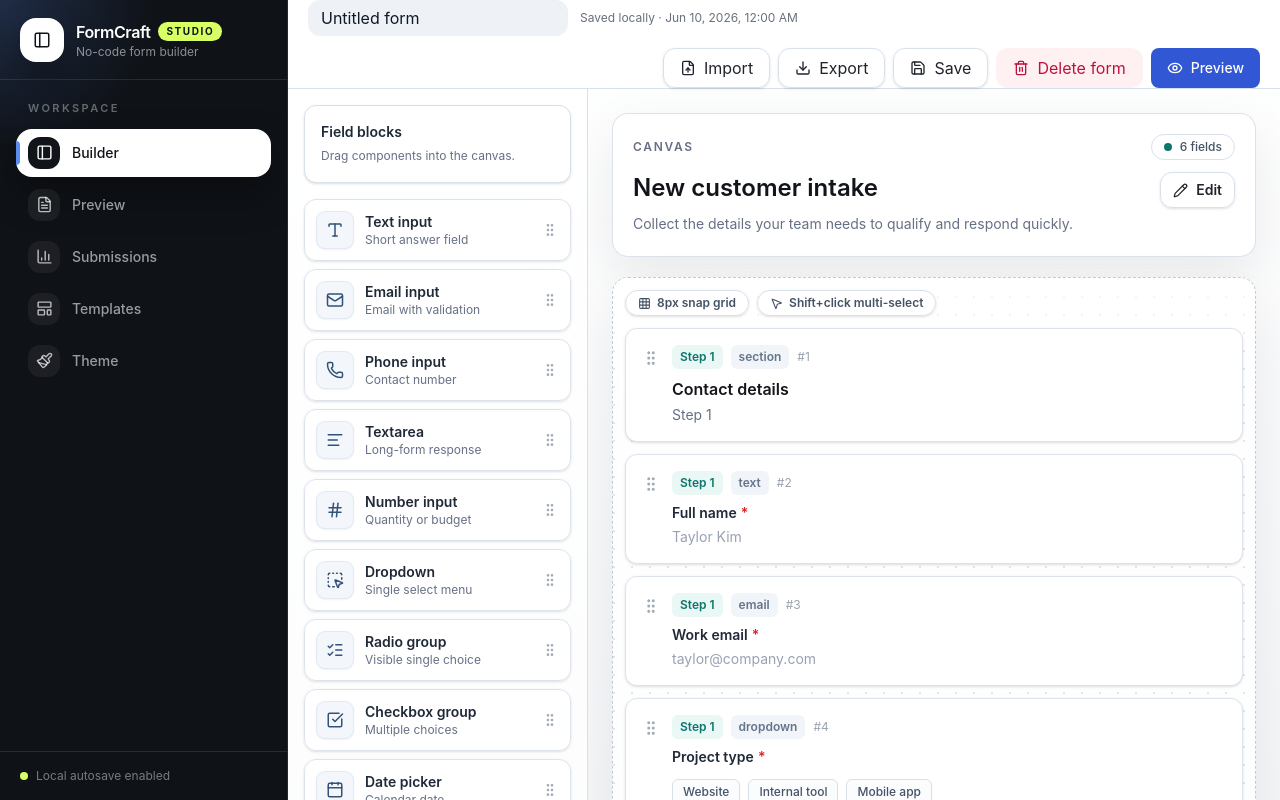
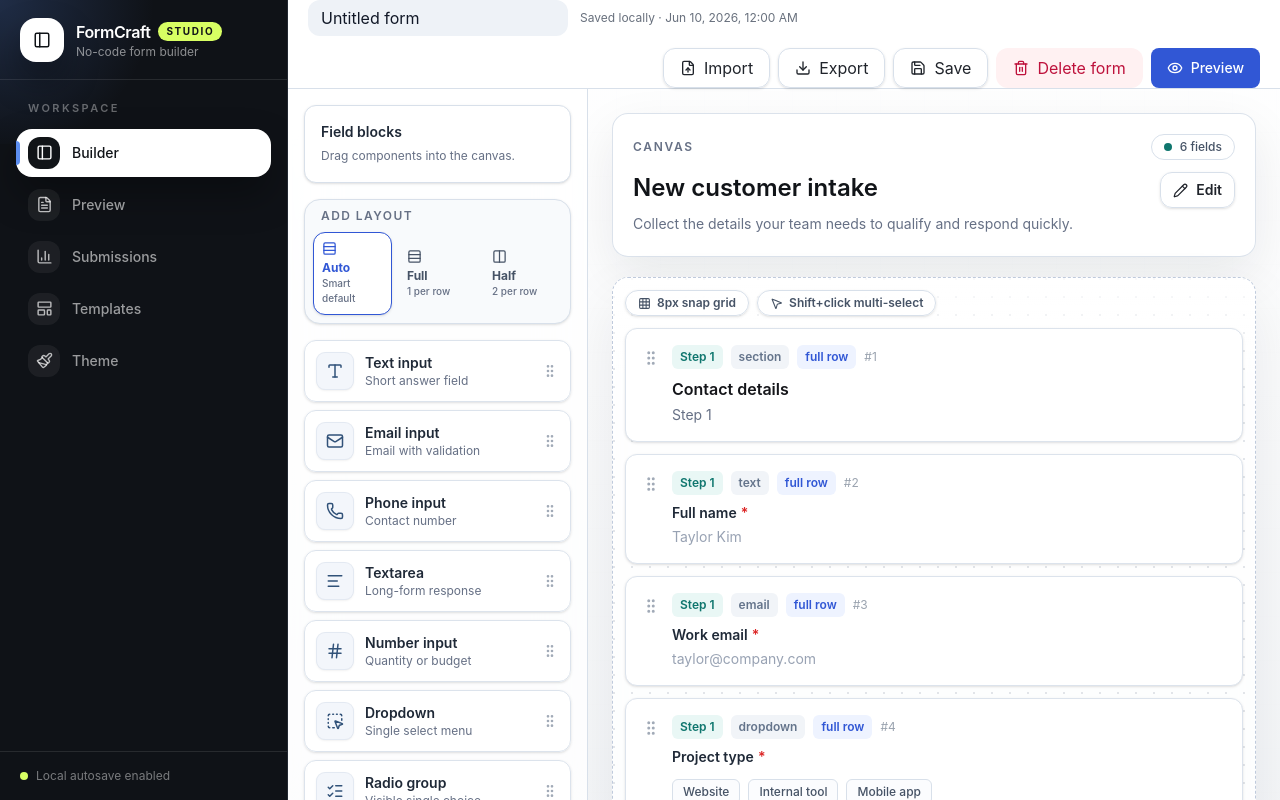
Before and after one commit to OmKhandale05/formcraft, a Next.js app: page /builder in a window 1280 px wide. Built offline with nearby package versions, Linux system fonts and the light colour scheme.

Commit message:
feat(builder): add field layout controls

```diff
--- a/src/app/builder/page.tsx
+++ b/src/app/builder/page.tsx
@@ -16,7 +16,7 @@ import { exportHtml, exportReactComponent, exportTypescriptType, exportZodSchema
 import { createField } from "@/lib/field-catalog";
 import { downloadFile, formatTimestamp, slugify } from "@/lib/utils";
 import { useFormStore } from "@/store/form-store";
-import type { FieldType, FormSchema } from "@/types/form";
+import type { FieldLayoutPreference, FieldType, FormSchema } from "@/types/form";
 
 const exportOptions = [
   { label: "Form JSON", description: "Reusable FormCraft schema", extension: "json" },
@@ -55,7 +55,7 @@ export default function BuilderPage() {
 
     if (active.data.current?.source === "catalog") {
       const targetIndex = form.fields.findIndex((field) => field.id === over.id);
-      addField(createField(active.data.current.type as FieldType), targetIndex >= 0 ? targetIndex : undefined);
+      addField(createField(active.data.current.type as FieldType, active.data.current.layoutPreference as FieldLayoutPreference), targetIndex >= 0 ? targetIndex : undefined);
       return;
     }
 
--- a/src/components/builder/canvas.tsx
+++ b/src/components/builder/canvas.tsx
@@ -5,8 +5,9 @@ import { SortableContext, useSortable, verticalListSortingStrategy } from "@dnd-
 import { CSS } from "@dnd-kit/utilities";
 import Link from "next/link";
 import type { MouseEvent } from "react";
-import { Copy, GripVertical, Grid3X3, Layers3, MousePointer2, Pencil, Trash2 } from "lucide-react";
+import { Columns2, Copy, GripVertical, Grid3X3, Layers3, MousePointer2, Pencil, Rows3, Trash2 } from "lucide-react";
 import { Button } from "@/components/ui/button";
+import { fullWidthOnlyFieldTypes } from "@/lib/field-catalog";
 import { cn } from "@/lib/utils";
 import { useFormStore } from "@/store/form-store";
 import type { FormField } from "@/types/form";
@@ -80,7 +81,7 @@ export function BuilderCanvas() {
                 </p>
               </div>
             ) : (
-              <div className="relative z-10 grid gap-3">
+              <div className="relative z-10 grid gap-3 sm:grid-cols-2">
                 {form.fields.map((field, index) => (
                   <CanvasField key={field.id} field={field} index={index} />
                 ))}
@@ -101,6 +102,7 @@ function CanvasField({ field, index }: { field: FormField; index: number }) {
   const duplicateField = useFormStore((state) => state.duplicateField);
   const deleteField = useFormStore((state) => state.deleteField);
   const selected = selectedFieldId === field.id || selectedFieldIds.includes(field.id);
+  const layout = field.layout ?? "full";
   const { attributes, listeners, setNodeRef, transform, transition, isDragging } = useSortable({ id: field.id });
   const handleSelect = (event: MouseEvent<HTMLDivElement>) => {
     if (event.shiftKey) {
@@ -118,6 +120,7 @@ function CanvasField({ field, index }: { field: FormField; index: number }) {
       style={{ transform: CSS.Transform.toString(transform), transition }}
       className={cn(
         "group card-hover relative cursor-grab rounded-xl border bg-white p-4 shadow-sm active:cursor-grabbing",
+        layout === "half" ? "sm:col-span-1" : "sm:col-span-2",
         selected ? "border-[#3157d5] ring-4 ring-[#3157d5]/10" : "border-[#dce3ec] hover:border-[#bfcadc]",
         isDragging && "opacity-50"
       )}
@@ -139,6 +142,7 @@ function CanvasField({ field, index }: { field: FormField; index: number }) {
           <div className="mb-2 flex flex-wrap items-center gap-2">
             <span className="rounded-md bg-[#e9f7f5] px-2 py-1 text-xs font-semibold text-[#0f766e]">Step {field.step ?? 1}</span>
             <span className="rounded-md bg-[#f1f4f8] px-2 py-1 text-xs font-semibold text-[#64748b]">{field.type}</span>
+            <span className="rounded-md bg-[#eef3ff] px-2 py-1 text-xs font-semibold text-[#3157d5]">{layout === "half" ? "1/2 row" : "full row"}</span>
             <span className="text-xs text-[#9aa3af]">#{index + 1}</span>
           </div>
           {field.type === "divider" ? (
@@ -186,11 +190,16 @@ function BulkSelectionToolbar() {
   const duplicateSelectedFields = useFormStore((state) => state.duplicateSelectedFields);
   const deleteSelectedFields = useFormStore((state) => state.deleteSelectedFields);
   const updateSelectedFields = useFormStore((state) => state.updateSelectedFields);
+  const updateField = useFormStore((state) => state.updateField);
   const selectedFields = form.fields.filter((field) => selectedFieldIds.includes(field.id));
 
   if (selectedFields.length < 2) return null;
 
   const allRequired = selectedFields.every((field) => field.required);
+  const selectedFieldsWithHalfLayout = selectedFields.filter((field) => !fullWidthOnlyFieldTypes.includes(field.type));
+  const updateHalfLayout = () => {
+    selectedFieldsWithHalfLayout.forEach((field) => updateField(field.id, { layout: "half" }));
+  };
 
   return (
     <div className="relative z-20 mb-3 flex flex-wrap items-center gap-2 rounded-2xl border border-[#c8d4e4] bg-white/95 p-2 shadow-[0_18px_45px_rgba(17,24,39,0.14)] backdrop-blur">
@@ -206,6 +215,14 @@ function BulkSelectionToolbar() {
       <Button type="button" size="sm" variant="secondary" onClick={() => updateSelectedFields({ required: !allRequired })}>
         {allRequired ? "Make optional" : "Mark required"}
       </Button>
+      <Button type="button" size="sm" variant="secondary" onClick={() => updateSelectedFields({ layout: "full" })}>
+        <Rows3 size={15} />
+        Full row
+      </Button>
+      <Button type="button" size="sm" variant="secondary" onClick={updateHalfLayout} disabled={selectedFieldsWithHalfLayout.length === 0}>
+        <Columns2 size={15} />
+        Two columns
+      </Button>
       <Button type="button" size="sm" variant="secondary" onClick={() => updateSelectedFields({ step: 1 })}>
         Step 1
       </Button>
--- a/src/components/builder/field-sidebar.tsx
+++ b/src/components/builder/field-sidebar.tsx
@@ -1,32 +1,72 @@
 "use client";
 
 import { useDraggable } from "@dnd-kit/core";
-import { GripVertical } from "lucide-react";
+import { Columns2, GripVertical, Rows3 } from "lucide-react";
+import { useState } from "react";
 import { fieldCatalog } from "@/lib/field-catalog";
-import type { FieldType } from "@/types/form";
+import { cn } from "@/lib/utils";
+import type { FieldLayoutPreference, FieldType } from "@/types/form";
+
+const layoutOptions: Array<{
+  value: FieldLayoutPreference;
+  label: string;
+  description: string;
+  icon: typeof Rows3;
+}> = [
+  { value: "auto", label: "Auto", description: "Smart default", icon: Rows3 },
+  { value: "full", label: "Full", description: "1 per row", icon: Rows3 },
+  { value: "half", label: "Half", description: "2 per row", icon: Columns2 }
+];
 
 export function FieldSidebar() {
+  const [layoutPreference, setLayoutPreference] = useState<FieldLayoutPreference>("auto");
+
   return (
     <div className="formcraft-scrollbar h-full overflow-y-auto border-r border-[#d8e0ea] bg-white/74 p-4 backdrop-blur-xl">
       <div className="mb-4 rounded-xl border border-[#d8e0ea] bg-white p-4 shadow-sm">
         <p className="text-sm font-semibold text-[#1f2937]">Field blocks</p>
         <p className="mt-1 text-xs leading-5 text-[#667085]">Drag components into the canvas.</p>
       </div>
+      <div className="mb-4 rounded-2xl border border-[#d8e0ea] bg-[#f8fafc] p-2 shadow-sm">
+        <p className="px-2 pb-2 text-xs font-semibold uppercase tracking-[0.12em] text-[#667085]">Add layout</p>
+        <div className="grid grid-cols-3 gap-1.5">
+          {layoutOptions.map((option) => {
+            const Icon = option.icon;
+            const active = layoutPreference === option.value;
+
+            return (
+              <button
+                key={option.value}
+                type="button"
+                className={cn(
+                  "rounded-xl border px-2 py-2 text-left transition",
+                  active ? "border-[#3157d5] bg-white text-[#3157d5] shadow-sm" : "border-transparent text-[#465366] hover:bg-white"
+                )}
+                onClick={() => setLayoutPreference(option.value)}
+              >
+                <Icon size={15} />
+                <span className="mt-1 block text-xs font-bold">{option.label}</span>
+                <span className="block text-[10px] font-medium text-[#667085]">{option.description}</span>
+              </button>
+            );
+          })}
+        </div>
+      </div>
       <div className="grid gap-2">
         {fieldCatalog.map((field) => (
-          <DraggableField key={field.type} type={field.type} />
+          <DraggableField key={field.type} type={field.type} layoutPreference={layoutPreference} />
         ))}
       </div>
     </div>
   );
 }
 
-function DraggableField({ type }: { type: FieldType }) {
+function DraggableField({ type, layoutPreference }: { type: FieldType; layoutPreference: FieldLayoutPreference }) {
   const field = fieldCatalog.find((item) => item.type === type)!;
   const Icon = field.icon;
   const { attributes, listeners, setNodeRef, transform, isDragging } = useDraggable({
     id: `catalog-${type}`,
-    data: { source: "catalog", type }
+    data: { source: "catalog", type, layoutPreference }
   });
 
   return (
--- a/src/components/builder/settings-panel.tsx
+++ b/src/components/builder/settings-panel.tsx
@@ -4,7 +4,7 @@ import { Copy, Trash2 } from "lucide-react";
 import { Button } from "@/components/ui/button";
 import { CurrencySelect } from "@/components/ui/currency-select";
 import { Input, Label, Select, Textarea } from "@/components/ui/input";
-import { fieldCatalog } from "@/lib/field-catalog";
+import { fieldCatalog, fullWidthOnlyFieldTypes } from "@/lib/field-catalog";
 import { useFormStore } from "@/store/form-store";
 import type { FieldType, FormField, ValidationRule } from "@/types/form";
 
@@ -40,6 +40,7 @@ function normalizeFieldTypeChange(field: FormField, nextType: FieldType): Partia
     type: nextType,
     placeholder: supportsPlaceholder ? field.placeholder || "Enter response" : undefined,
     required: supportsRequired ? Boolean(field.required) : false,
+    layout: fullWidthOnlyFieldTypes.includes(nextType) ? "full" : field.layout ?? "full",
     options: usesOptions ? field.options?.length ? field.options : ["Option one", "Option two", "Option three"] : undefined,
     validation: supportsValidation ? nextValidation : {},
     settings: {
@@ -137,6 +138,39 @@ export function FieldSettingsPanel() {
             </label>
           )}
         </div>
+        {!["hidden"].includes(field.type) && (
+          <div className="rounded-2xl border border-[#d8e0ea] bg-white/78 p-4 shadow-sm">
+            <Label htmlFor="field-layout">Layout</Label>
+            <div className="mt-3 grid grid-cols-2 gap-2">
+              <button
+                type="button"
+                className={`rounded-xl border px-3 py-2 text-left text-sm font-semibold transition ${
+                  (field.layout ?? "full") === "full"
+                    ? "border-[#3157d5] bg-[#eef3ff] text-[#3157d5]"
+                    : "border-[#d8e0ea] bg-white text-[#465366] hover:border-[#bfcadc]"
+                }`}
+                onClick={() => updateField(field.id, { layout: "full" })}
+              >
+                <span className="block">Single row</span>
+                <span className="mt-1 block text-xs font-medium text-[#667085]">1 field per row</span>
+              </button>
+              <button
+                type="button"
+                disabled={fullWidthOnlyFieldTypes.includes(field.type)}
+                className={`rounded-xl border px-3 py-2 text-left text-sm font-semibold transition disabled:cursor-not-allowed disabled:opacity-50 ${
+                  field.layout === "half"
+                    ? "border-[#3157d5] bg-[#eef3ff] text-[#3157d5]"
+                    : "border-[#d8e0ea] bg-white text-[#465366] hover:border-[#bfcadc]"
+                }`}
+                onClick={() => updateField(field.id, { layout: "half" })}
+              >
+                <span className="block">Two columns</span>
+                <span className="mt-1 block text-xs font-medium text-[#667085]">2 fields in 1 row</span>
+              </button>
+            </div>
+            {fullWidthOnlyFieldTypes.includes(field.type) && <p className="mt-2 text-xs text-[#667085]">This field type stays full-width for readability.</p>}
+          </div>
+        )}
         {hasOptions && (
           <div>
             <Label htmlFor="field-options">Options</Label>
--- a/src/components/form-renderer.tsx
+++ b/src/components/form-renderer.tsx
@@ -184,10 +184,10 @@ export function FormRenderer({ form, onSubmit, compact = false }: FormRendererPr
         </div>
       )}
 
-      <div className="space-y-5">
+      <div className="grid gap-5 sm:grid-cols-2">
         {currentStepFields.map((field) => (
+          <div key={field.id} className={cn(field.type === "hidden" && "hidden", (field.layout ?? "full") === "half" ? "sm:col-span-1" : "sm:col-span-2")}>
             <RenderedField
-            key={field.id}
               field={field}
               register={register}
               setValue={setValue}
@@ -196,6 +196,7 @@ export function FormRenderer({ form, onSubmit, compact = false }: FormRendererPr
               dark={isDark}
               rounded={rounded}
             />
+          </div>
         ))}
       </div>
       <div className="mt-7 flex flex-wrap items-center justify-between gap-3">
--- a/src/lib/exporters.ts
+++ b/src/lib/exporters.ts
@@ -122,6 +122,12 @@ function renderHtmlField(field: FormField) {
   return `<label>${label}<input type="${type}" name="${id}" placeholder="${placeholder}"${required} /></label>${helper}`;
 }
 
+function renderHtmlFieldWithLayout(field: FormField) {
+  if (field.type === "hidden") return renderHtmlField(field);
+  const layoutClass = (field.layout ?? "full") === "half" ? "field field-half" : "field field-full";
+  return `<div class="${layoutClass}">${renderHtmlField(field)}</div>`;
+}
+
 export function exportHtml(form: FormSchema) {
   return `<!doctype html>
 <html lang="en">
@@ -132,7 +138,11 @@ export function exportHtml(form: FormSchema) {
   <style>
     body { font-family: Inter, system-ui, sans-serif; margin: 0; background: #f4f6f8; color: #111418; }
     main { max-width: 720px; margin: 48px auto; padding: 32px; background: #fff; border: 1px solid #d8e0ea; border-radius: 18px; }
-    label, fieldset { display: grid; gap: 8px; margin-top: 18px; font-weight: 650; }
+    .form-grid { display: grid; grid-template-columns: repeat(2, minmax(0, 1fr)); gap: 18px; }
+    .field-full { grid-column: 1 / -1; }
+    .field-half { grid-column: span 1; }
+    @media (max-width: 640px) { .form-grid { grid-template-columns: 1fr; } .field-half { grid-column: 1 / -1; } }
+    label, fieldset { display: grid; gap: 8px; font-weight: 650; }
     input, textarea, select { width: 100%; border: 1px solid #d8e0ea; border-radius: 12px; padding: 11px 12px; font: inherit; }
     textarea { min-height: 120px; }
     .choice { display: flex; align-items: center; gap: 8px; font-weight: 500; }
@@ -148,7 +158,9 @@ export function exportHtml(form: FormSchema) {
     <h1>${escapeHtml(form.title)}</h1>
     <p>${escapeHtml(form.description)}</p>
     <form>
-      ${form.fields.map(renderHtmlField).join("\n      ")}
+      <div class="form-grid">
+        ${form.fields.map(renderHtmlFieldWithLayout).join("\n        ")}
+      </div>
       <button type="submit">Submit</button>
     </form>
   </main>
@@ -169,17 +181,23 @@ export function ${toIdentifier(form.name || "FormCraftForm")}() {
   const [values, setValues] = useState<Partial<FormValues>>({});
 
   return (
-    <form className="space-y-5" onSubmit={(event) => event.preventDefault()}>
-      <div>
+    <form className="grid grid-cols-1 gap-5 sm:grid-cols-2" onSubmit={(event) => event.preventDefault()}>
+      <div className="sm:col-span-2">
         <h1>${escapeHtml(form.title)}</h1>
         <p>${escapeHtml(form.description)}</p>
       </div>
-${form.fields.map(renderReactField).join("\n")}
-      <button type="submit">Submit</button>
+${form.fields.map(renderReactFieldWithLayout).join("\n")}
+      <button className="sm:col-span-2" type="submit">Submit</button>
     </form>
   );
 }
 `;
+}
+
+function renderReactFieldWithLayout(field: FormField) {
+  if (field.type === "hidden") return renderReactField(field);
+  const className = (field.layout ?? "full") === "half" ? "sm:col-span-1" : "sm:col-span-2";
+  return `      <div className="${className}">\n${renderReactField(field)}\n      </div>`;
 }
 
 function renderReactField(field: FormField) {
--- a/src/lib/field-catalog.ts
+++ b/src/lib/field-catalog.ts
@@ -20,7 +20,10 @@ import {
   Table2,
   Type
 } from "lucide-react";
-import type { FieldType, FormField } from "@/types/form";
+import type { FieldLayoutPreference, FieldType, FormField } from "@/types/form";
+
+export const compactFieldTypes: FieldType[] = ["text", "email", "phone", "number", "dropdown", "date", "rating", "slider", "payment"];
+export const fullWidthOnlyFieldTypes: FieldType[] = ["section", "divider", "signature", "matrix", "richtext", "textarea", "file", "hidden"];
 
 export const fieldCatalog: Array<{
   type: FieldType;
@@ -50,7 +53,13 @@ export const fieldCatalog: Array<{
   { type: "divider", label: "Divider", description: "Visual separator", icon: Divide }
 ];
 
-export function createField(type: FieldType): FormField {
+export function resolveFieldLayout(type: FieldType, preference: FieldLayoutPreference = "auto") {
+  if (fullWidthOnlyFieldTypes.includes(type)) return "full";
+  if (preference === "full" || preference === "half") return preference;
+  return compactFieldTypes.includes(type) ? "half" : "full";
+}
+
+export function createField(type: FieldType, layoutPreference: FieldLayoutPreference = "auto"): FormField {
   const base = fieldCatalog.find((field) => field.type === type);
   const id = `${type}-${crypto.randomUUID()}`;
   const optionDefaults = ["Product", "Design", "Engineering"];
@@ -66,6 +75,7 @@ export function createField(type: FieldType): FormField {
     required: !["section", "divider", "file", "hidden"].includes(type),
     options: ["dropdown", "radio", "checkbox"].includes(type) ? optionDefaults : undefined,
     step: 1,
+    layout: resolveFieldLayout(type, layoutPreference),
     validation: {},
     settings: {
       ratingStyle: "stars",
--- a/src/types/form.ts
+++ b/src/types/form.ts
@@ -20,6 +20,9 @@ export type FieldType =
   | "section"
   | "divider";
 
+export type FieldLayout = "full" | "half";
+export type FieldLayoutPreference = FieldLayout | "auto";
+
 export type ValidationRule = {
   minLength?: number;
   maxLength?: number;
@@ -37,6 +40,7 @@ export type FormField = {
   required?: boolean;
   options?: string[];
   step?: number;
+  layout?: FieldLayout;
   validation?: ValidationRule;
   settings?: {
     ratingStyle?: "stars" | "emoji";
```
Lines whose indentation alone changed are shown as unchanged.
